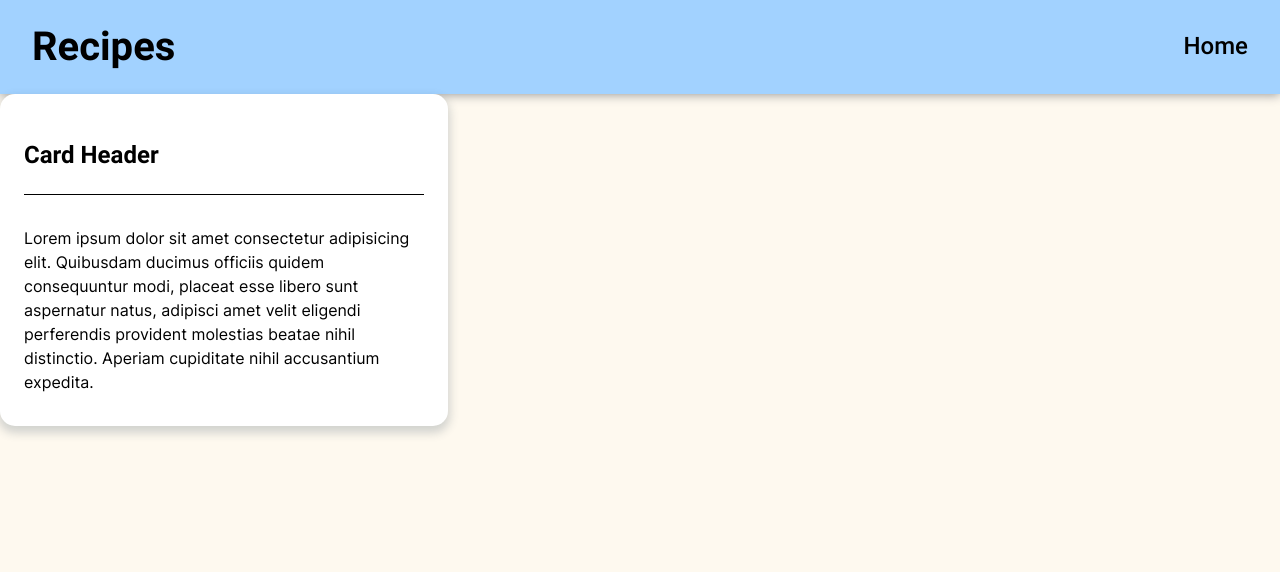
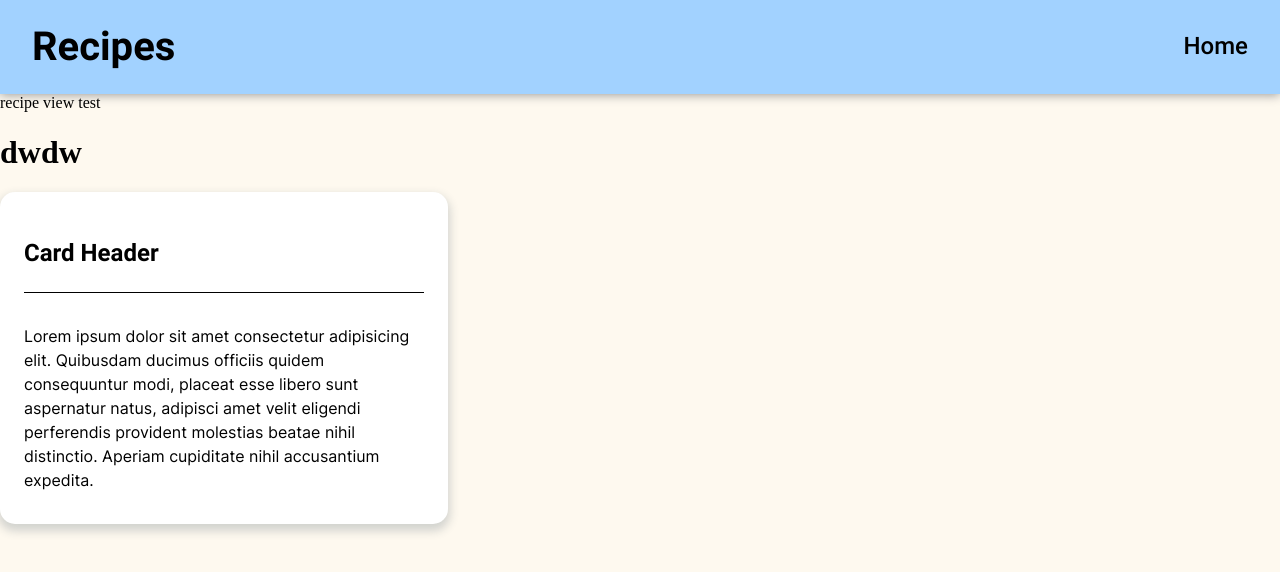
Before and after one commit to Qusz/vue-recipe-app, a Vue app: page /recipe/0 in a window 1280 px wide. Shown: the top 572 px of the page. Built offline with nearby package versions, Linux system fonts and the light colour scheme.

Commit message:
sets up main route

```diff
--- a/package.json
+++ b/package.json
@@ -12,7 +12,8 @@
     "axios": "^1.1.3",
     "core-js": "^3.8.3",
     "normalize.css": "^8.0.1",
-    "vue": "^3.2.13"
+    "vue": "^3.2.13",
+    "vue-router": "^4.1.6"
   },
   "devDependencies": {
     "@babel/core": "^7.12.16",
--- a/src/components/RecipeCard.vue
+++ b/src/components/RecipeCard.vue
@@ -1,10 +1,11 @@
 <template>
-  <div class="card">
-    <h4 class="card__header">Card Header</h4>
-    <div class="card__body">
-      <p class="card__content">Lorem ipsum dolor sit amet consectetur adipisicing elit. Quibusdam ducimus officiis quidem consequuntur modi, placeat esse libero sunt aspernatur natus, adipisci amet velit eligendi perferendis provident molestias beatae nihil distinctio. Aperiam cupiditate nihil accusantium expedita.</p>
+    <div class="card">
+      <h4 class="card__header">Card Header</h4>
+      <div class="card__body">
+        <p class="card__content">Lorem ipsum dolor sit amet consectetur adipisicing elit. Quibusdam ducimus officiis quidem consequuntur modi, placeat esse libero sunt aspernatur natus, adipisci amet velit eligendi perferendis provident molestias beatae nihil distinctio. Aperiam cupiditate nihil accusantium expedita.</p>
+      </div>
     </div>
-  </div>
+
 </template>
 
 <script>
--- a/src/components/TheHeader.vue
+++ b/src/components/TheHeader.vue
@@ -3,15 +3,17 @@
   <header class="header">
     <div class="container">
       <nav class="navbar">
-        <div class="navbar__logo">
-          <a href="#">Recipes</a>
-        </div>
+        <router-link :to="{ name: 'HomeView'}" class="navbar__logo">
+          Recipes
+        </router-link>
         <ul class="navbar__items">
-          <li class="navbar__item"><a href="#">Home</a></li>
+          <li class="navbar__item"><router-link :to="{ name: 'HomeView'}">Home</router-link></li>
         </ul>
       </nav>
     </div>
   </header>
+  <router-view />
+
 </template>
 
 <script>
--- a/src/main.js
+++ b/src/main.js
@@ -1,6 +1,9 @@
 import { createApp } from 'vue'
 import App from './App.vue'
+import router from './router'
 
 import './assets/styles/sass/styles.scss'
 
-createApp(App).mount('#app')
+createApp(App)
+.use(router)
+.mount('#app')
--- /dev/null
+++ b/src/router/index.js
@@ -0,0 +1,23 @@
+import { createRouter, createWebHistory } from 'vue-router'
+import HomeView from '@/views/HomeView.vue'
+import RecipeView from '@/views/RecipeView.vue'
+
+const routes = [
+  {
+    path: '/',
+    name: 'HomeView',
+    component: HomeView
+  },
+  {
+    path: '/recipe/:id',
+    name: 'RecipeView',
+    component: RecipeView
+  }
+]
+
+const router = createRouter({
+  history: createWebHistory(process.env.BASE_URL),
+  routes
+})
+
+export default router
--- /dev/null
+++ b/src/views/HomeView.vue
@@ -0,0 +1,11 @@
+<template>
+  <div class="test">hahaha</div>
+</template>
+
+<script>
+
+export default {
+  name: 'HomeView'
+}
+
+</script>
--- a/src/views/RecipeView.vue
+++ b/src/views/RecipeView.vue
@@ -0,0 +1,13 @@
+<template>
+  <div>recipe view test</div>
+  <h1>dwdw</h1>
+</template>
+
+
+<script>
+
+export default {
+  name: 'RecipeView'
+}
+
+</script>
```
Also changed, not shown: src/assets/styles/sass/views/HomeView.scss (added), src/assets/styles/sass/views/MainView.scss (deleted), src/views/MainView.vue (deleted), 1 other file (tests, documents, lock files or other folders).
